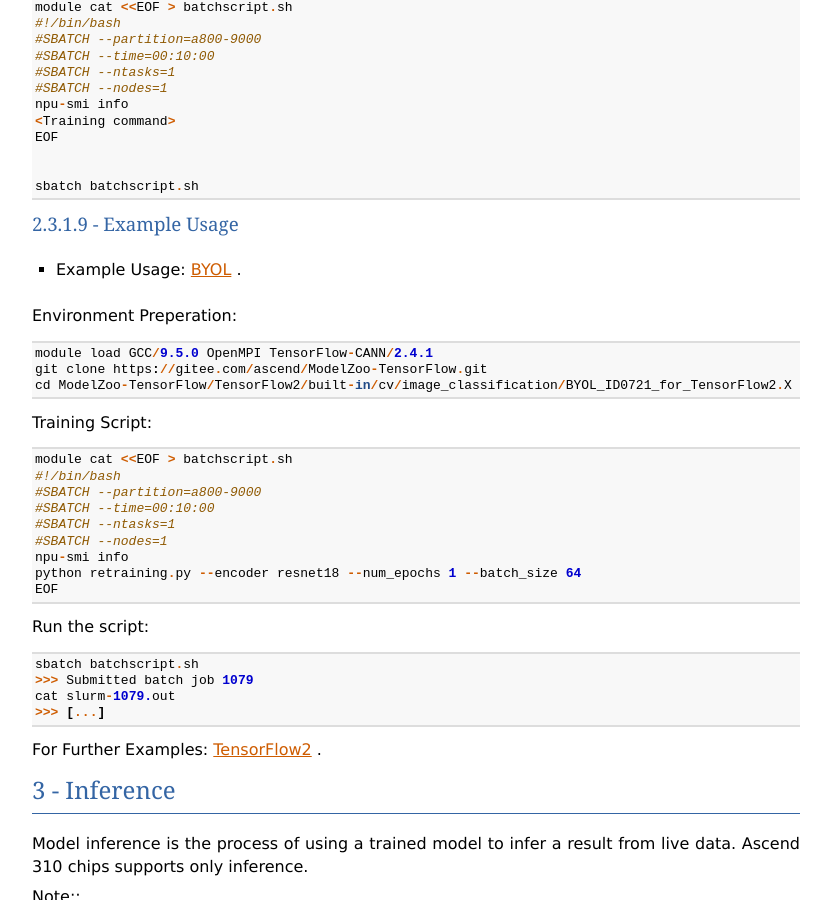
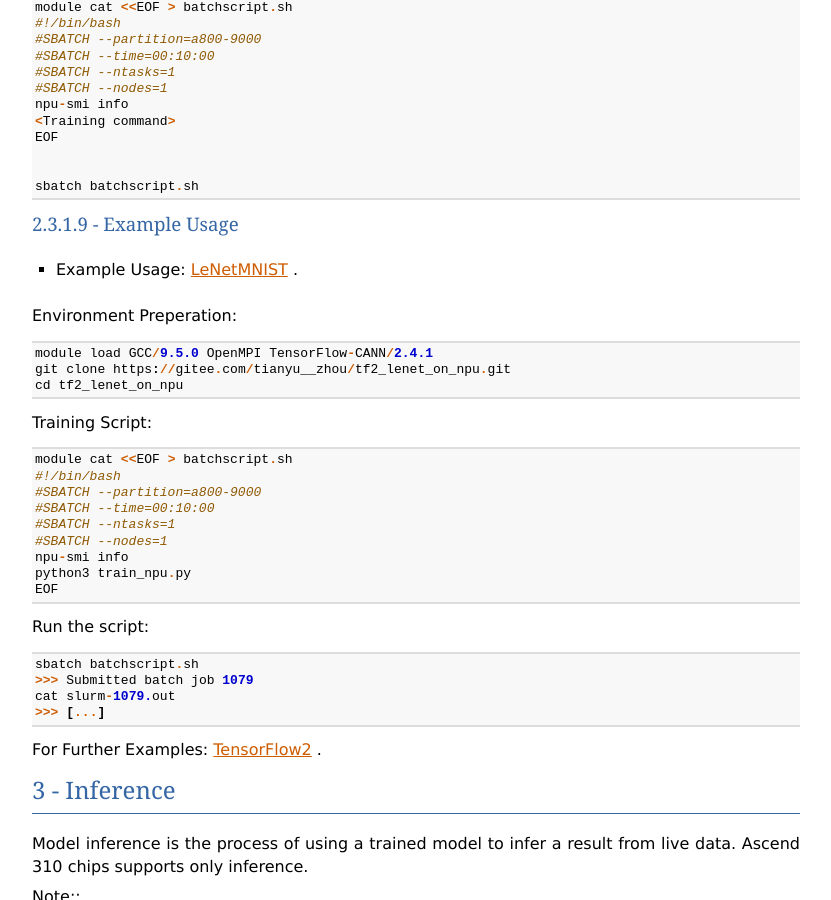
Before and after one commit to haicgu/haicgu.github.io, a Sphinx documentation site: the page built from sphinx/user_guide_huawei_aifae.rst, in a window 1280 px wide and 900 px high, scrolled down 3472 px. Shown: the whole window, without its empty margins (48-879 px from the left). Built offline with Sphinx 7.4.7, drawn with Linux system fonts in a browser that asks for light colours.

Commit message:
Update user_guide_huawei_aifae.rst

```diff
--- a/sphinx/user_guide_huawei_aifae.rst
+++ b/sphinx/user_guide_huawei_aifae.rst
@@ -226,14 +226,14 @@
 
 2.3.1.9 - Example Usage
 -----------------------
-- Example Usage: BYOL_ .
-.. _BYOL: https://gitee.com/ascend/ModelZoo-TensorFlow/tree/master/TensorFlow2/built-in/cv/image_classification/BYOL_ID0721_for_TensorFlow2.X
+- Example Usage: LeNetMNIST_ .
+.. _LeNetMNIST: https://gitee.com/tianyu__zhou/tf2_lenet_on_npu/blob/master/train_npu.py
 
 Environment Preperation::
 
     module load GCC/9.5.0 OpenMPI TensorFlow-CANN/2.4.1
-    git clone https://gitee.com/ascend/ModelZoo-TensorFlow.git
-    cd ModelZoo-TensorFlow/TensorFlow2/built-in/cv/image_classification/BYOL_ID0721_for_TensorFlow2.X
+    git clone https://gitee.com/tianyu__zhou/tf2_lenet_on_npu.git
+    cd tf2_lenet_on_npu
 
 Training Script::
 
@@ -244,7 +244,7 @@
     #SBATCH --ntasks=1
     #SBATCH --nodes=1
     npu-smi info
-    python retraining.py --encoder resnet18 --num_epochs 1 --batch_size 64
+    python3 train_npu.py
     EOF
 
 Run the script::
```
